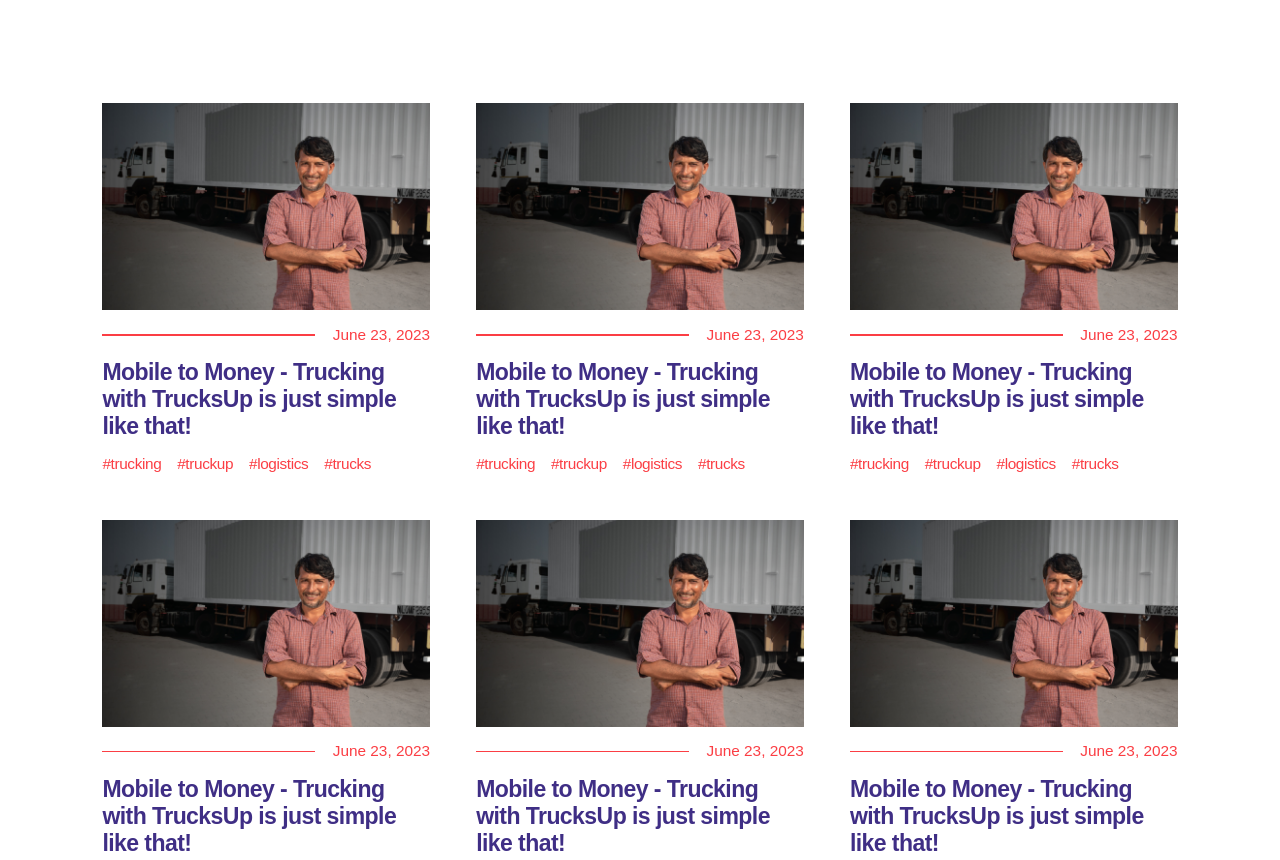
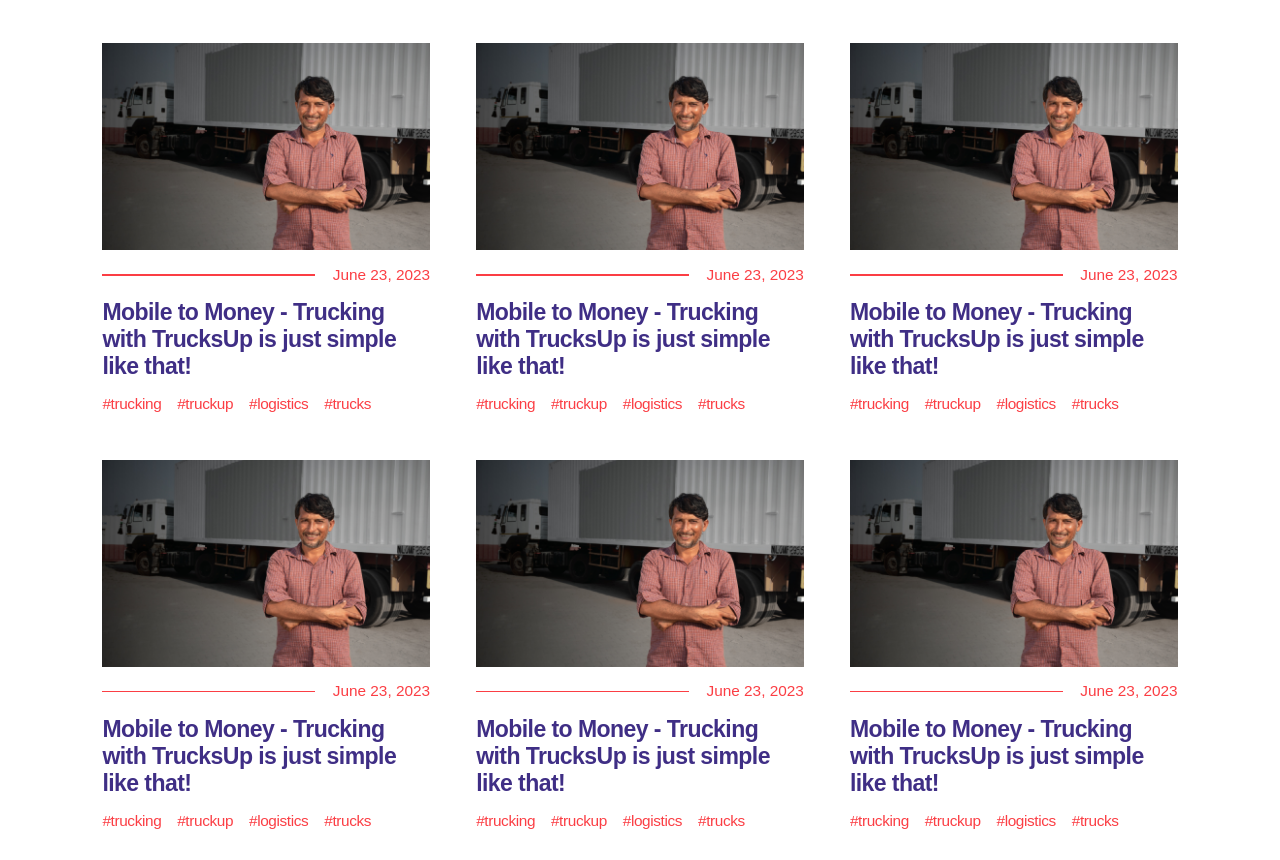
Before and after one commit to tarunaddictivemedia/truckup, a plain HTML site: page blogs.html in a window 1280 px wide. Shown: the part 840-1700 px from the top of the page. Drawn offline with nearby package versions, Linux system fonts and the light colour scheme; a web font is replaced by a local one.

Commit message:
Update blogs.html

```diff
--- a/blogs.html
+++ b/blogs.html
@@ -100,7 +100,7 @@
 
 
 <!-- Start Blog listing -->
-	<div class="bloglistingsec pd60">
+	<div class="bloglistingsec pd60"  style="padding-top: 0px !important;">
 		<div class="container">
 			<div class="flex">
 				<div class="col-third">
```
